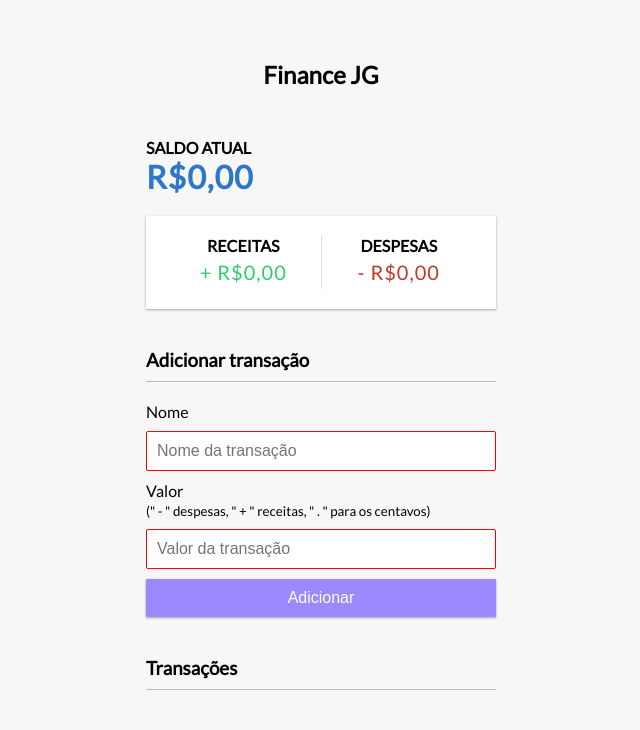
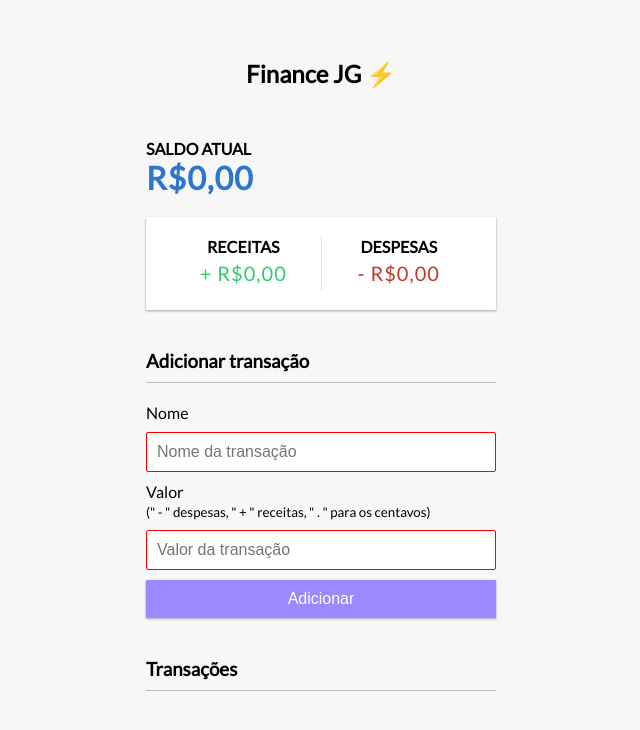
Before and after one commit to jgbispo/FinanceJG, a plain HTML site: page index.html in a window 1280 px wide. Shown: the whole page, without its empty margins (319-959 px from the left). Drawn offline with Linux system fonts and the light colour scheme.

Commit message:
Finish Project

```diff
--- a/index.html
+++ b/index.html
@@ -5,11 +5,11 @@
   <meta charset="UTF-8" />
   <meta name="viewport" content="width=device-width, initial-scale=1.0" />
   <link rel="stylesheet" href="./css/style.css" />
-  <title>Finance JG</title>
+  <title>Finance JG ⚡</title>
 </head>
 
 <body>
-  <h2>Finance JG</h2>
+  <h2>Finance JG ⚡</h2>
 
   <div class="container">
     <h4>Saldo atual</h4>
--- a/js/script.js
+++ b/js/script.js
@@ -85,7 +85,6 @@ const init = () => {
 document.querySelector("#form").addEventListener("submit", (event) => {
   event.preventDefault();
 });
-
 init();
 
 //gerando id
```
Also changed, not shown: css/style.css (line endings or trailing spaces), 1 other file.
